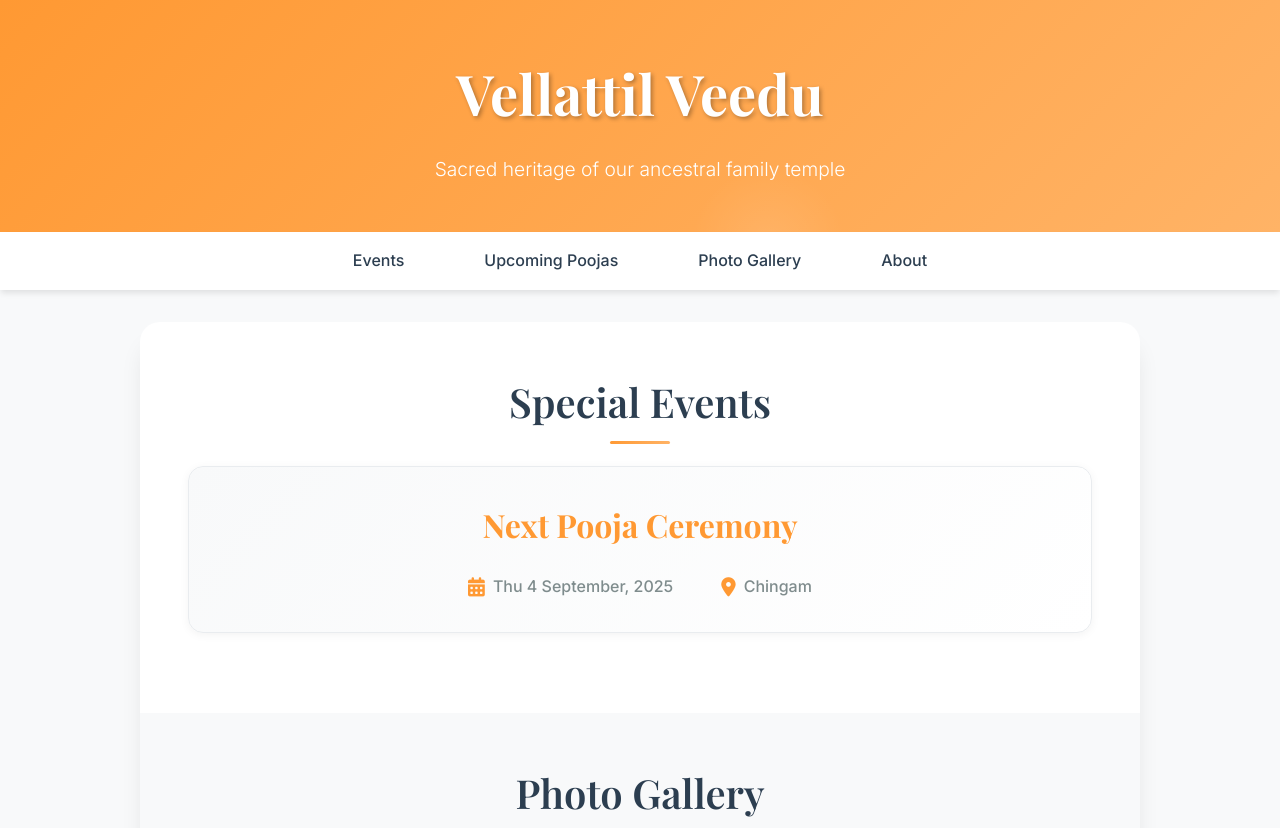
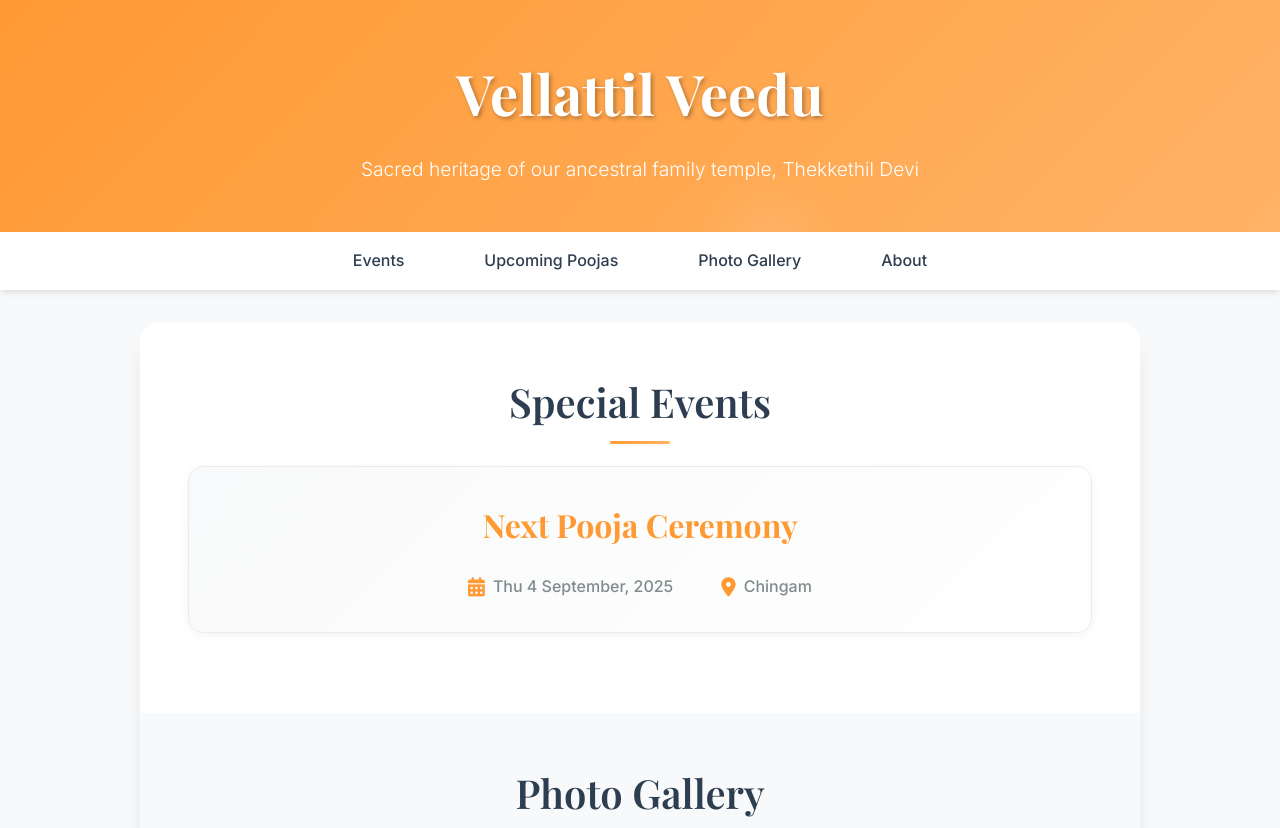
Before and after one commit to thekethil/thekethil.github.io, a plain HTML site: page index.html in a window 1280 px wide. Shown: the top 828 px of the page. Drawn offline with nearby package versions, Linux system fonts and the light colour scheme.

Commit message:
Update index.html

```diff
--- a/index.html
+++ b/index.html
@@ -498,7 +498,7 @@
     <header class="header">
         <div class="header-content">
             <h1>Vellattil Veedu</h1>
-            <p class="header-subtitle">Sacred heritage of our ancestral family temple</p>
+            <p class="header-subtitle">Sacred heritage of our ancestral family temple, Thekkethil Devi</p>
         </div>
     </header>
 
```
